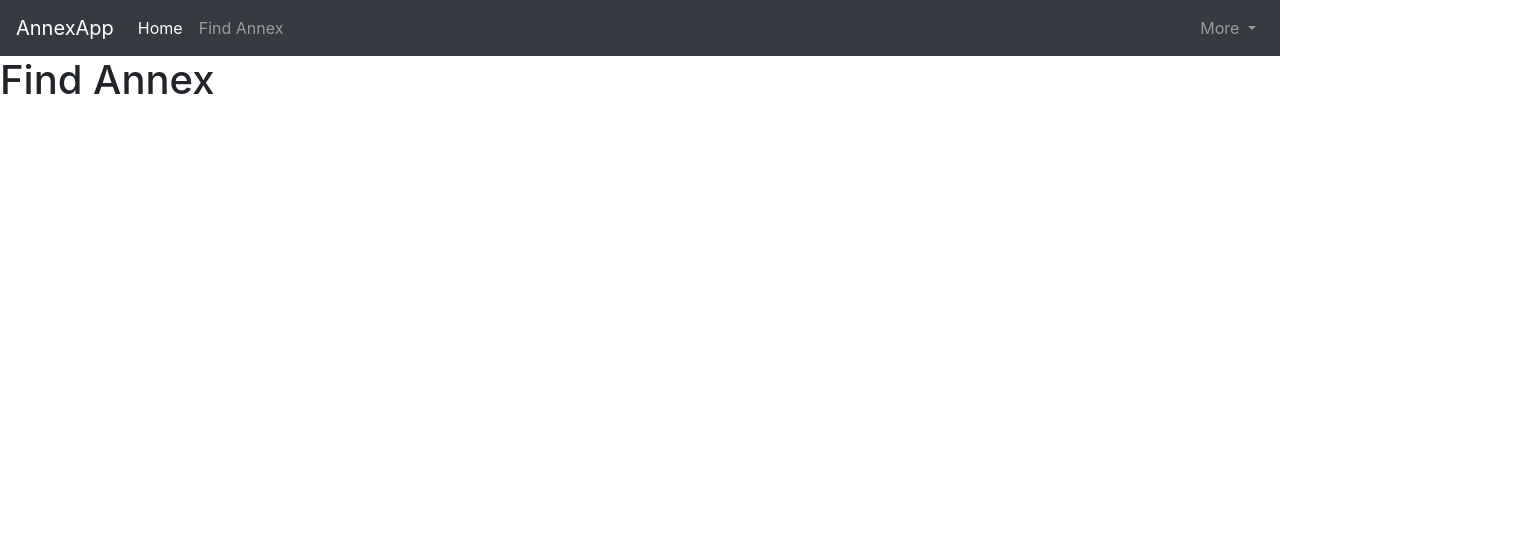
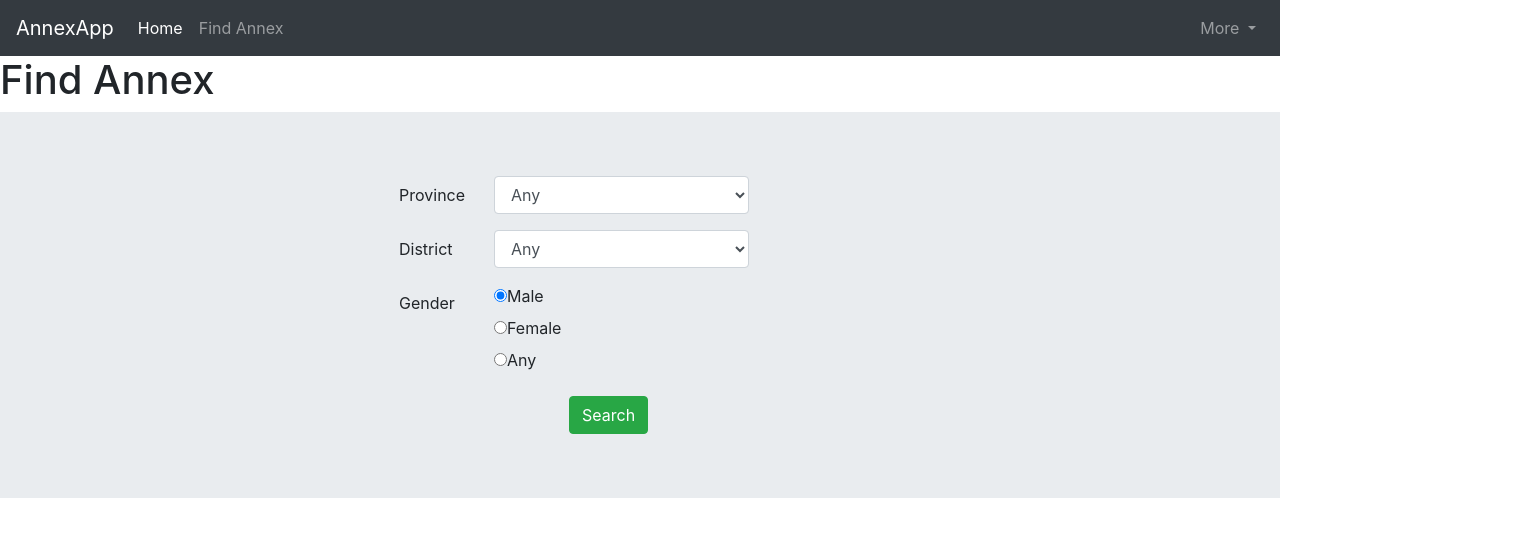
Before and after one commit to sidathasiri/AnnexApp, an Angular app: page /find in a window 1280 px wide. Shown: the top 536 px of the page, 1524 px wide, since content can reach past the window. Built offline with nearby package versions, Linux system fonts and the light colour scheme.

Commit message:
added the search annex form

```diff
--- a/src/app/Components/FindAnnex/findAnnex.component.html
+++ b/src/app/Components/FindAnnex/findAnnex.component.html
@@ -1 +1,53 @@
 <h1>Find Annex</h1>
+
+<div class="jumbotron jumbotron-fluid">
+    <div class="container" style="margin-left:30%">
+        <form>
+            <div class="form-group row">
+                <label for="province" class="col-sm-1 col-form-label">Province</label>
+                <div class="col-sm-3">
+                    <select class="form-control" id="exampleSelect1">
+                        <option selected>Any</option>
+                        <option>Western</option>
+                        <option>Southern</option>
+                        <option>North</option>
+                        <option>Eastern</option>
+                    </select>
+                </div>
+            </div>
+
+            <div class="form-group row">
+                <label for="district" class="col-sm-1 col-form-label">District</label>
+                <div class="col-sm-3">
+                    <select class="form-control" id="exampleSelect1">
+                        <option selected>Any</option>
+                        <option>Colombo</option>
+                        <option>Gampaha</option>
+                        <option>Galle</option>
+                        <option>Jaffna</option>
+                    </select>
+                </div>
+            </div>
+
+            <div class="form-group row">
+                <label for="gender" class="col-sm-1 col-form-label">Gender</label>
+                <div class="col-sm-4">
+                    <div class="radio">
+                        <label>
+                            <input type="radio" name="gender" checked>Male</label>
+                    </div>
+                    <div class="radio">
+                        <label>
+                            <input type="radio" name="gender">Female</label>
+                    </div>
+                    <div class="radio">
+                        <label>
+                            <input type="radio" name="gender">Any</label>
+                    </div>
+                </div>
+            </div>
+
+            <button class="btn btn-success" style="margin-left:170px">Search</button>
+        </form>
+    </div>
+</div>
--- a/src/app/Components/Login/login.component.html
+++ b/src/app/Components/Login/login.component.html
@@ -1,4 +1,5 @@
-<div class="container" style="margin-top: 50px; margin-left:32%">
+<div class="jumbotron jumbotron-fluid">
+    <div class="container" style="margin-left:30%">
         <form>
             <div class="form-group row">
                 <label for="staticEmail" class="col-sm-1 col-form-label">Email</label>
@@ -13,7 +14,9 @@
                 </div>
             </div>
 
-        <button class="btn btn-primary" style="margin-left:380px">Login</button><br>
+            <button class="btn btn-primary" style="margin-left:380px">Login</button>
+            <br>
             <a style="margin-left: 110px" routerLink="/signup">Don't have an account? Signup here</a>
         </form>
     </div>
+</div>
--- a/src/app/Components/Signup/signup.component.html
+++ b/src/app/Components/Signup/signup.component.html
@@ -1,4 +1,5 @@
-<div class="container" style="margin-top: 50px; margin-left:420px">
+<div class="jumbotron jumbotron-fluid">
+    <div class="container" style="margin-left:30%">
         <form>
             <div class="form-group row">
                 <label for="staticEmail" class="col-sm-2 col-form-label">Email</label>
@@ -14,12 +15,13 @@
             </div>
 
             <div class="form-group row">
-                    <label for="inputPassword2" class="col-sm-2 col-form-label">Re-Password</label>
-                    <div class="col-sm-4">
-                        <input type="password" class="form-control" placeholder="Re-Password">
-                    </div>
+                <label for="inputPassword2" class="col-sm-2 col-form-label">Re-Password</label>
+                <div class="col-sm-4">
+                    <input type="password" class="form-control" placeholder="Re-Password">
                 </div>
+            </div>
 
             <button class="btn btn-primary" style="margin-left:470px">Signup</button>
         </form>
     </div>
+</div>
```
Lines whose indentation alone changed are shown as unchanged.
